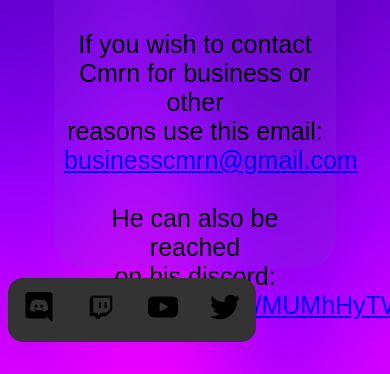
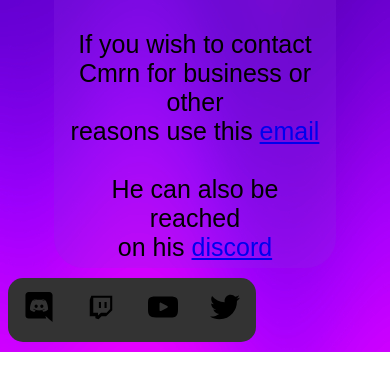
Before and after one commit to Baggette/cmrn, a plain HTML site: page contact/index.html in a window 390 px wide. Shown: the part 492-866 px from the top of the page. After the commit the page ends 844 px from the top, so only its background shows below. Drawn offline with nearby package versions, Linux system fonts and the light colour scheme.

Commit message:
mobile compatibity fixes

```diff
--- a/contact/index.html
+++ b/contact/index.html
@@ -18,7 +18,7 @@
 <div class="paragraph">
   <img id="cmrn_img" src="img/cmrn.jpg" alt="Image failed to load" width="250" height="250">
   <h1>Contact Cmrn</h1>
-  <p>If you wish to contact Cmrn for business or other <br> reasons use this email: <a href="mailto:businesscmrn@gmail.com">businesscmrn@gmail.com</a><br><br>He can also be reached <br>on his discord: <a href="https://discord.gg/MUMhHyTWB9">https://discord.gg/MUMhHyTWB9</a></a></p>
+  <p>If you wish to contact Cmrn for business or other <br> reasons use this <a href="mailto:businesscmrn@gmail.com">email</a><br><br>He can also be reached <br>on his <a href="https://discord.gg/MUMhHyTWB9">discord</a></p>
   <p>&nbsp;&nbsp;&nbsp;&nbsp;&nbsp;&nbsp;&nbsp;&nbsp;&nbsp;&nbsp;&nbsp;&nbsp;&nbsp;&nbsp;&nbsp;&nbsp;&nbsp;&nbsp;&nbsp;&nbsp;&nbsp;&nbsp;&nbsp;&nbsp;&nbsp;&nbsp;&nbsp;&nbsp;&nbsp;&nbsp;&nbsp;&nbsp;&nbsp;&nbsp;&nbsp;&nbsp;&nbsp;&nbsp;&nbsp;&nbsp;&nbsp;&nbsp;&nbsp;&nbsp;&nbsp;&nbsp;&nbsp;&nbsp;&nbsp;&nbsp;&nbsp;&nbsp;&nbsp;&nbsp;&nbsp;&nbsp;&nbsp;&nbsp;&nbsp;</p>
 </div>
 <div class="bottom">
```
